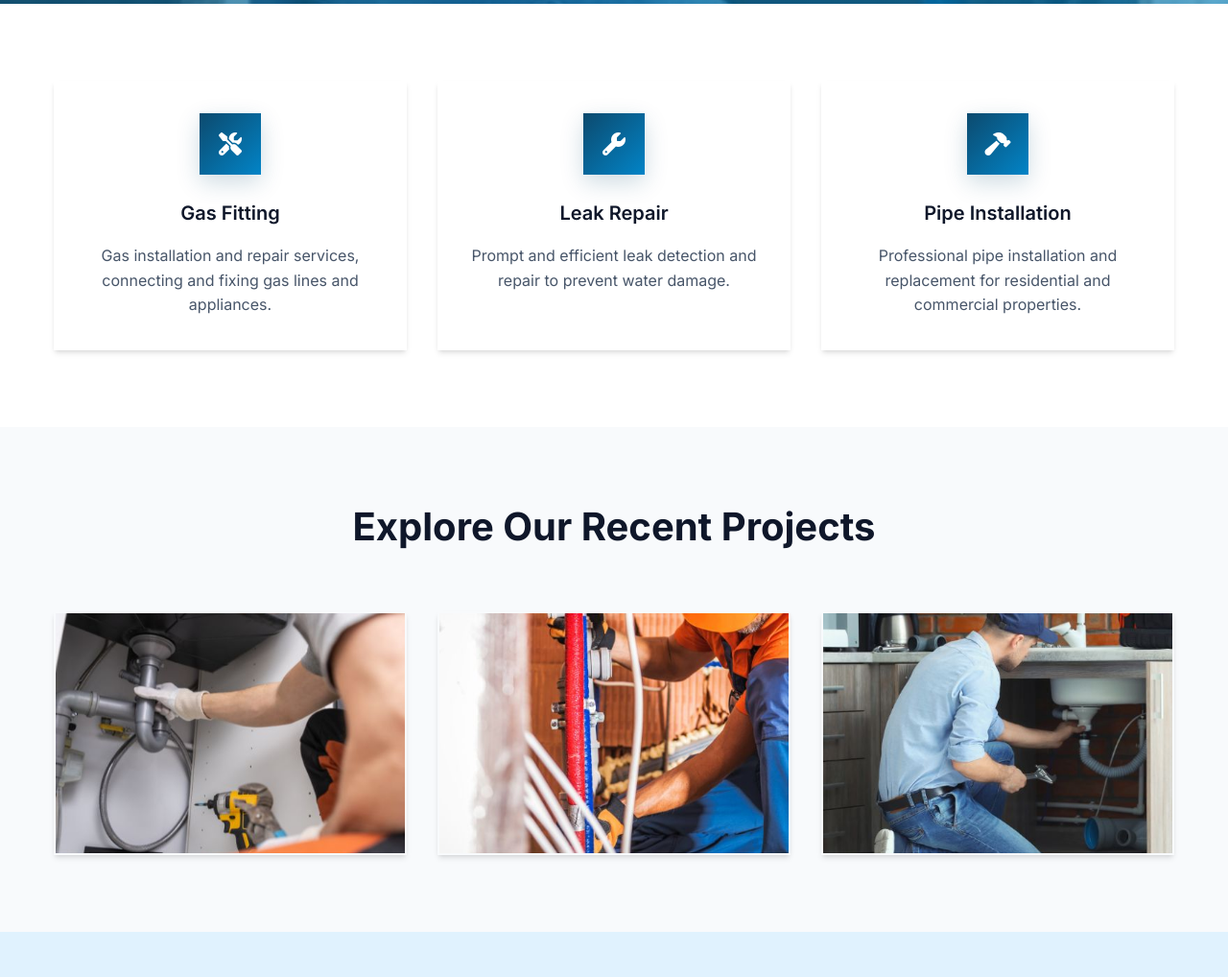
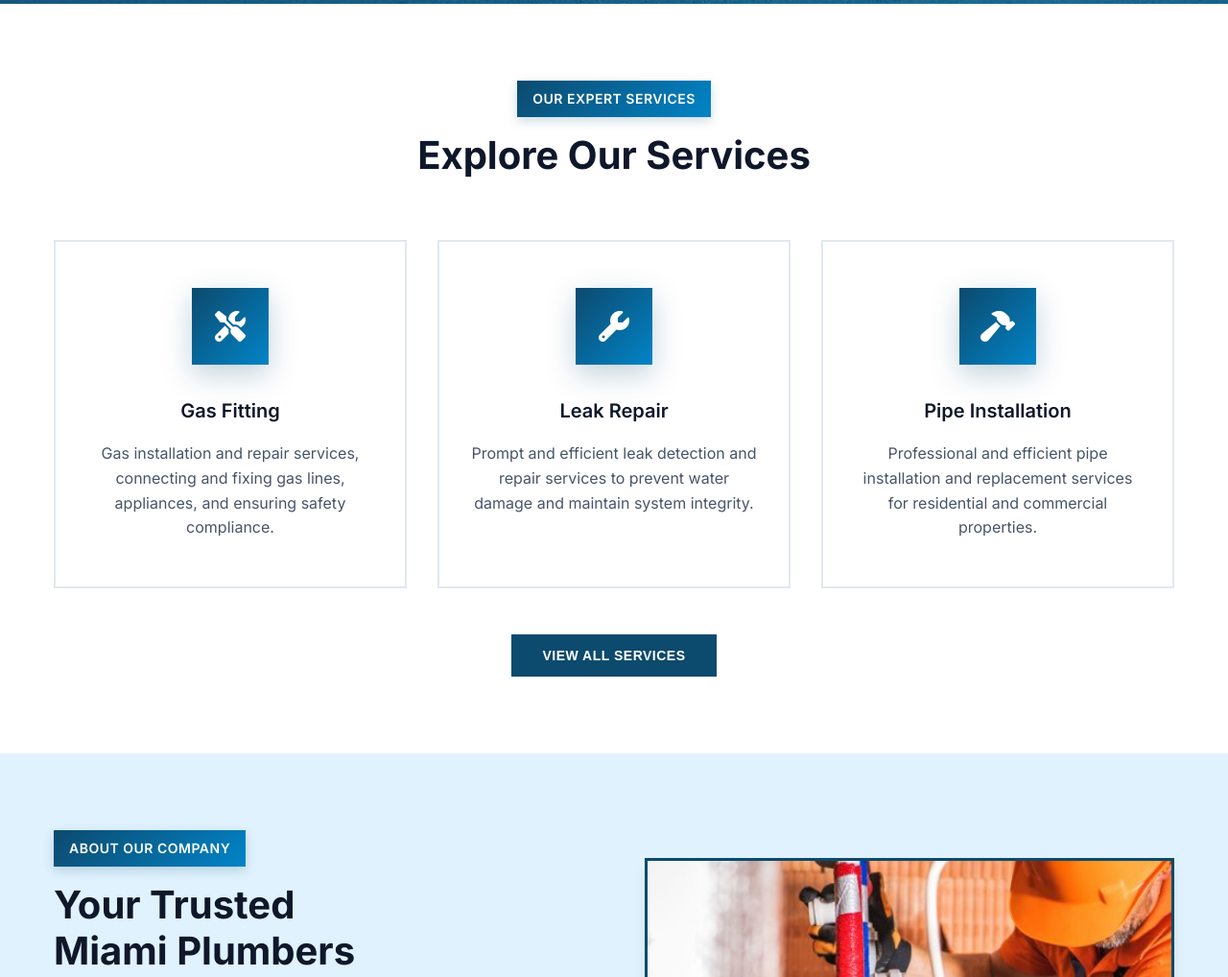
Before and after one commit to ChrolloAce/plumbingwebsite, a plain HTML site: page index.html in a window 1280 px wide. Shown: the part 796-1814 px from the top of the page at 96% size. Drawn offline with Linux system fonts and the light colour scheme.

Commit message:
Major layout restructure and content cleanup
🎨 Layout Restructure:
- Moved Services section right after Hero (before About)
- New flow: Hero → Services → About → Gallery → CTA → Testimonial → Contact

🧹 Content Cleanup:
- Removed 'TickTock Plumbing' text from navigation and footer
- Removed Services Preview section (Gas Fitting, Leak Repair, Pipe Installation)
- Removed Projects Preview section (Recent Projects cards)
- Cleaner, more focused layout

🖼️ Hero Update:
- Changed hero background from professional work image to team photo
- Shows the actual TickTock Plumbing team

✨ UI Improvements:
- Gallery overlays now always visible (not hover-only)
- Service information always displayed
- Better user experience with persistent overlay content
- Logo-only branding for cleaner appearance

📱 Better User Flow:
- Services immediately after hero for better conversion
- About section provides company story after services
- More logical progression through the site

```diff
--- a/index.html
+++ b/index.html
@@ -14,7 +14,6 @@
         <div class="nav-container">
             <div class="nav-brand">
                 <img src="Untitled design (63).png" alt="TickTock Plumbing Inc." class="logo-image">
-                <span class="brand-text">TickTock Plumbing</span>
             </div>
             <div class="nav-menu" id="nav-menu">
                 <a href="#home" class="nav-link">Home</a>
@@ -57,111 +56,6 @@
         </div>
     </section>
 
-    <!-- Services Preview -->
-    <section class="services-preview">
-        <div class="container">
-            <div class="services-grid">
-                <div class="service-card">
-                    <div class="service-icon">
-                        <i class="fas fa-tools"></i>
-                    </div>
-                    <h3 class="service-title">Gas Fitting</h3>
-                    <p class="service-description">
-                        Gas installation and repair services, connecting and fixing gas lines and appliances.
-                    </p>
-                </div>
-                <div class="service-card">
-                    <div class="service-icon">
-                        <i class="fas fa-wrench"></i>
-                    </div>
-                    <h3 class="service-title">Leak Repair</h3>
-                    <p class="service-description">
-                        Prompt and efficient leak detection and repair to prevent water damage.
-                    </p>
-                </div>
-                <div class="service-card">
-                    <div class="service-icon">
-                        <i class="fas fa-hammer"></i>
-                    </div>
-                    <h3 class="service-title">Pipe Installation</h3>
-                    <p class="service-description">
-                        Professional pipe installation and replacement for residential and commercial properties.
-                    </p>
-                </div>
-            </div>
-        </div>
-    </section>
-
-    <!-- Recent Projects Preview -->
-    <section class="projects-preview">
-        <div class="container">
-            <div class="section-header">
-                <h2 class="section-title">Explore Our Recent Projects</h2>
-            </div>
-            <div class="projects-grid">
-                <div class="project-card">
-                    <div class="project-image">
-                        <img src="1.jpg" alt="Professional Plumbing Repair">
-                        <div class="project-overlay">
-                            <button class="project-btn">View Details</button>
-                        </div>
-                    </div>
-                </div>
-                <div class="project-card">
-                    <div class="project-image">
-                        <img src="2.jpg" alt="Expert Plumbing Installation">
-                        <div class="project-overlay">
-                            <button class="project-btn">View Details</button>
-                        </div>
-                    </div>
-                </div>
-                <div class="project-card">
-                    <div class="project-image">
-                        <img src="3.jpg" alt="Quality Plumbing Service">
-                        <div class="project-overlay">
-                            <button class="project-btn">View Details</button>
-                        </div>
-                    </div>
-                </div>
-            </div>
-        </div>
-    </section>
-
-    <!-- About Section -->
-    <section id="about" class="about">
-        <div class="container">
-            <div class="about-content">
-                <div class="about-text">
-                    <div class="section-badge">About Our Company</div>
-                    <h2 class="section-title">
-                        Your Trusted<br>
-                        Miami Plumbers
-                    </h2>
-                    <p class="section-description">
-                        TickTock Plumbing Inc. is a local employee-owned and operated company providing commercial, residential, and emergency plumbing services. Located in Miami, FL, we serve customers across South Florida in Miami-Dade and Broward County with over 15 years of professional experience.
-                    </p>
-                    <div class="features-list">
-                        <div class="feature-item">
-                            <i class="fas fa-check feature-check"></i>
-                            <span>Affordable Prices For All Services</span>
-                        </div>
-                        <div class="feature-item">
-                            <i class="fas fa-check feature-check"></i>
-                            <span>Professional And Certified</span>
-                        </div>
-                        <div class="feature-item">
-                            <i class="fas fa-check feature-check"></i>
-                            <span>5.0 Star Google Review Rating</span>
-                        </div>
-                    </div>
-                    <button class="btn btn-primary">More About Us</button>
-                </div>
-                <div class="about-image">
-                    <img src="2.jpg" alt="Professional Plumber at Work">
-                </div>
-            </div>
-        </div>
-    </section>
 
     <!-- Services Section -->
     <section id="services" class="services">
@@ -204,6 +98,44 @@
             </div>
         </div>
     </section>
+
+    <!-- About Section -->
+    <section id="about" class="about">
+        <div class="container">
+            <div class="about-content">
+                <div class="about-text">
+                    <div class="section-badge">About Our Company</div>
+                    <h2 class="section-title">
+                        Your Trusted<br>
+                        Miami Plumbers
+                    </h2>
+                    <p class="section-description">
+                        TickTock Plumbing Inc. is a local employee-owned and operated company providing commercial, residential, and emergency plumbing services. Located in Miami, FL, we serve customers across South Florida in Miami-Dade and Broward County with over 15 years of professional experience.
+                    </p>
+                    <div class="features-list">
+                        <div class="feature-item">
+                            <i class="fas fa-check feature-check"></i>
+                            <span>Affordable Prices For All Services</span>
+                        </div>
+                        <div class="feature-item">
+                            <i class="fas fa-check feature-check"></i>
+                            <span>Professional And Certified</span>
+                        </div>
+                        <div class="feature-item">
+                            <i class="fas fa-check feature-check"></i>
+                            <span>5.0 Star Google Review Rating</span>
+                        </div>
+                    </div>
+                    <button class="btn btn-primary">More About Us</button>
+                </div>
+                <div class="about-image">
+                    <img src="2.jpg" alt="Professional Plumber at Work">
+                </div>
+            </div>
+        </div>
+    </section>
+
+
 
     <!-- Gallery Section -->
     <section id="gallery" class="gallery">
@@ -385,7 +317,6 @@
                 <div class="footer-brand">
                     <div class="footer-logo">
                         <img src="Untitled design (63).png" alt="TickTock Plumbing Inc." class="footer-logo-image">
-                        <span class="brand-text">TickTock Plumbing</span>
                     </div>
                     <p class="footer-description">
                         Local employee-owned plumbing company serving Miami-Dade and Broward County. Available 24/7 for emergency repairs with 15+ years of experience.
--- a/styles.css
+++ b/styles.css
@@ -259,7 +259,7 @@ body {
     left: 0;
     width: 100%;
     height: 100%;
-    background-image: url('3.jpg');
+    background-image: url('ticktokteam.webp');
     background-size: cover;
     background-position: center;
     z-index: -2;
@@ -576,13 +576,11 @@ body {
     background: linear-gradient(transparent, rgba(12, 74, 110, 0.9));
     color: white;
     padding: 2rem 1.5rem 1.5rem;
-    transform: translateY(100%);
+    transform: translateY(0);
     transition: transform 0.3s ease;
 }
 
-.gallery-item:hover .gallery-overlay {
-    transform: translateY(0);
-}
+
 
 .gallery-overlay h4 {
     font-size: 1.125rem;
```
